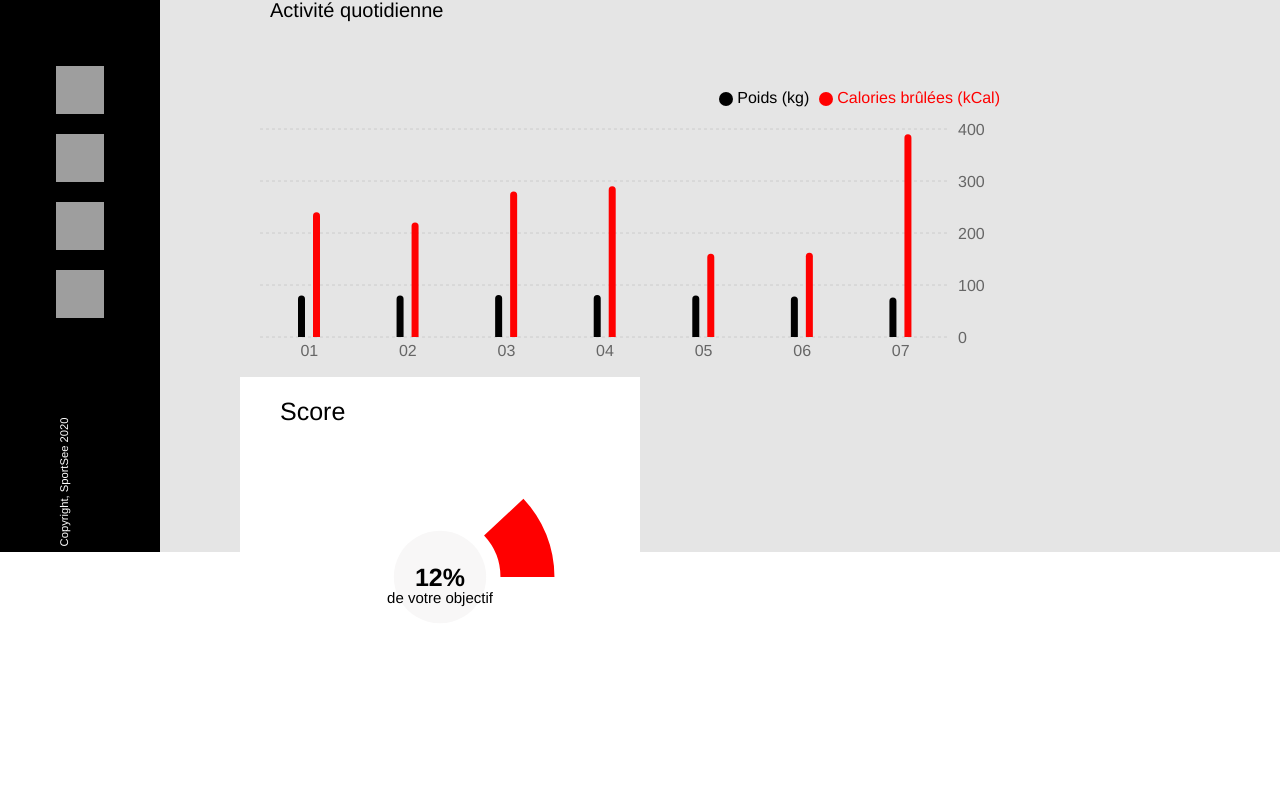
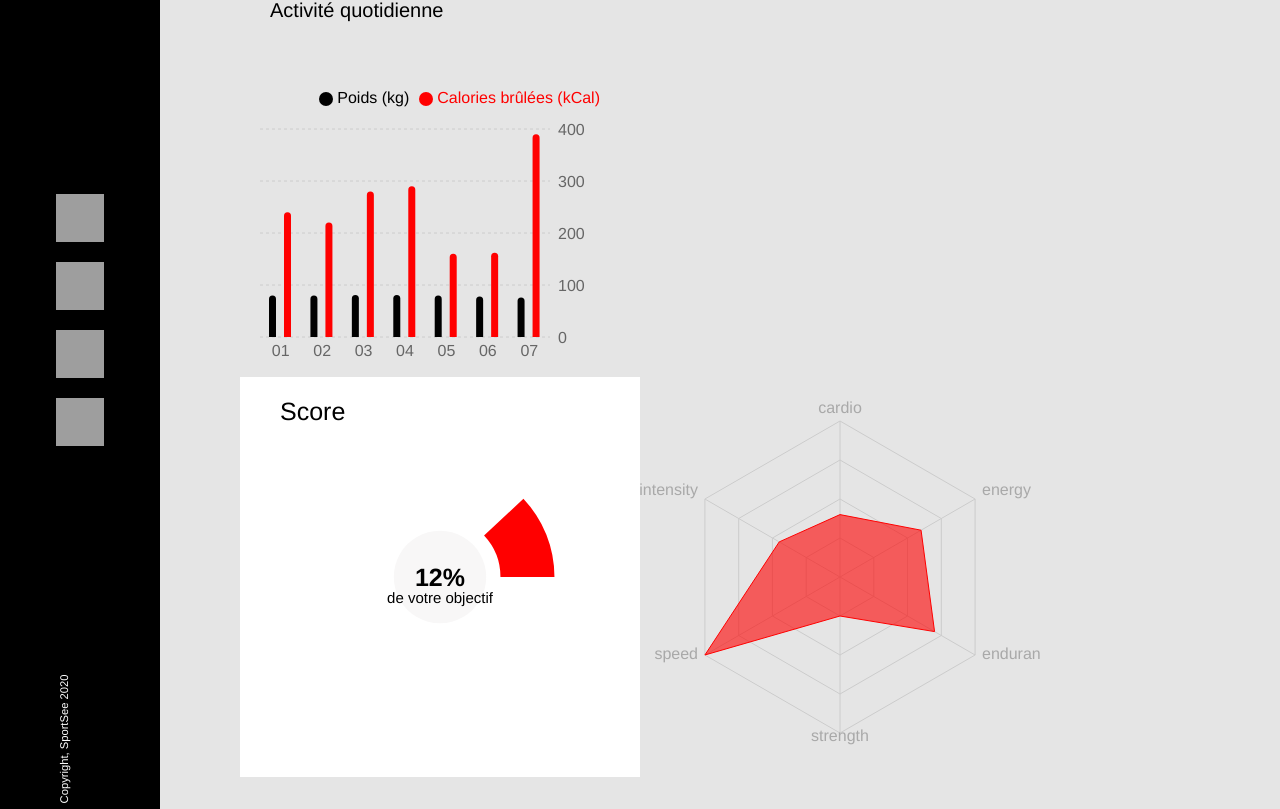
Before and after one commit to Lucasmomille/p12_sportsee, a React (Create React App) app: page / in a window 1280 px wide. Shown: the part 248-1057 px from the top of the page. Before the commit the page ends 1029 px from the top, so only its background shows below. Built offline with nearby package versions, Linux system fonts and the light colour scheme; grey boxes are pictures that could not be loaded.

Commit message:
add: performance chart

```diff
--- a/src/App.js
+++ b/src/App.js
@@ -4,9 +4,11 @@ import Navbar from './components/Navbar/NavBar'
 import SideBar from './components/SideBar/SideBar'
 import ScoreChart from './components/RadialBarChart/ScoreChart'
 import ActivityChart from './components/BarChart/ActivityChart'
+import PerformanceChart from './components/RadarChart/PerformanceChart'
 import { getMockData } from './helpers/getDatas'
 import { UserInfos } from './models/UserInfos'
 import { UserActivity } from './models/UserActivity'
+import { UserPerformance } from './models/UserPerfomance'
 
 
 function App() {
@@ -27,7 +29,10 @@ function App() {
 	const userActivityData = getMockData('Activity')
 	const userActivity = new UserActivity(userActivityData)
 	const userActivitySession = userActivity.getSessions()
-	console.log('userActivitySession', userActivitySession)
+
+	const userPerformanceData = getMockData('Performance')
+	const userPerformance = new UserPerformance(userPerformanceData).getPerformance()
+	console.log('userActivitySession', userPerformance)
 
   return (
 	<>
@@ -45,6 +50,7 @@ function App() {
 						<ActivityChart sessions={userActivitySession}></ActivityChart>
 						<div className='charts__container'>
 							<ScoreChart score={scoreChart} percentage={percentage}></ScoreChart>
+							<PerformanceChart performance={userPerformance}></PerformanceChart>
 						</div>
 					</div>
 					<div></div>
--- a/src/assets/scss/main.scss
+++ b/src/assets/scss/main.scss
@@ -35,7 +35,7 @@ a {
 
 .dashboard {
     display: flex;
-    height: calc(100vh - 80px);
+    height: calc(100% - 80px);
 }
 
 
@@ -55,3 +55,13 @@ a {
         font-size: 1.5rem;
     }
 }
+
+.charts {
+    width: 100%;
+    &__container {
+        display: flex;
+        width: 100%;
+        justify-content: space-between;
+        overflow: hidden;
+    }
+}
--- a/src/components/BarChart/ActivityChart.jsx
+++ b/src/components/BarChart/ActivityChart.jsx
@@ -1,14 +1,6 @@
 import React from 'react'
 import PropTypes from 'prop-types'
-import {
-    BarChart,
-    Bar,
-    XAxis,
-    YAxis,
-    CartesianGrid,
-    Tooltip,
-    Legend,
-  } from 'recharts'
+import { BarChart, Bar, XAxis, YAxis, CartesianGrid, Tooltip, Legend } from 'recharts'
 
 export default function ActivityChart(props) {
     return (
@@ -23,7 +15,7 @@ export default function ActivityChart(props) {
                 }}
                 barSize={7}
                 barGap={8}
-                width={800}
+                width={400}
                 height={400}
             >
                 <text
--- /dev/null
+++ b/src/components/RadarChart/PerformanceChart.jsx
@@ -0,0 +1,41 @@
+import React from "react";
+import PropTypes from 'prop-types'
+import { Radar, RadarChart, PolarGrid, PolarAngleAxis } from 'recharts';
+
+export default function PerformanceChart(props) {
+    return (
+        <div className="performance">
+            <RadarChart
+                cx="50%"
+                cy="50%"
+                width={400}
+                height={400}
+                outerRadius="80%"
+                data={props.performance}
+                fill="#000000"
+                fillOpacity={0.6}
+            >
+                <PolarGrid />
+                <PolarAngleAxis dataKey="kind" />
+                <Radar
+                    name="Performance"
+                    dataKey="value"
+                    stroke="#FF0000"
+                    fill="#FF0000"
+                    fillOpacity={0.6} />
+            </RadarChart>
+        </div>
+    )
+}
+
+PerformanceChart.propTypes = {
+    performance: PropTypes.array.isRequired,
+}
+
+PerformanceChart.defaultProps =  [
+    {
+        day: '01',
+        kilogram: '100',
+        calories: '200',
+    }
+]
--- a/src/models/UserPerfomance.js
+++ b/src/models/UserPerfomance.js
@@ -3,7 +3,7 @@
  * @class
  * @classdesc Class to get user's performance
  */
- export class UserActivity {
+ export class UserPerformance {
     /**
      * Create a user activity data.
      * @param { Number } data.id user id
```
Also changed, not shown: src/components/RadarChart/performancechart.scss (added).
